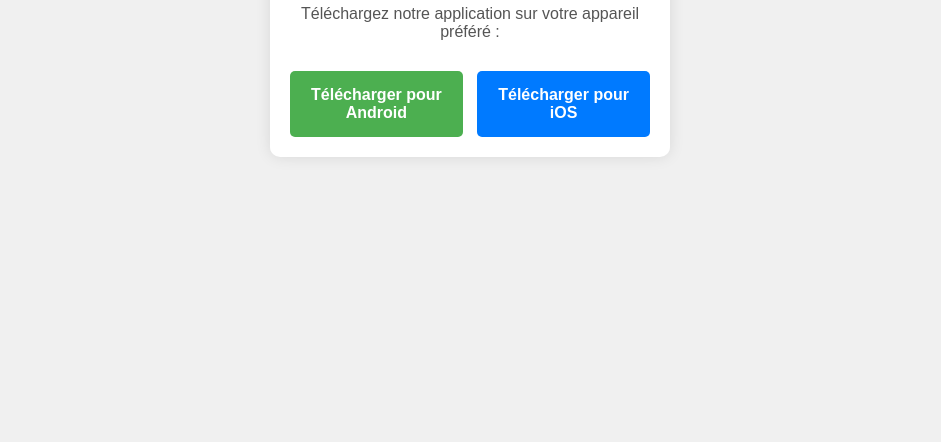
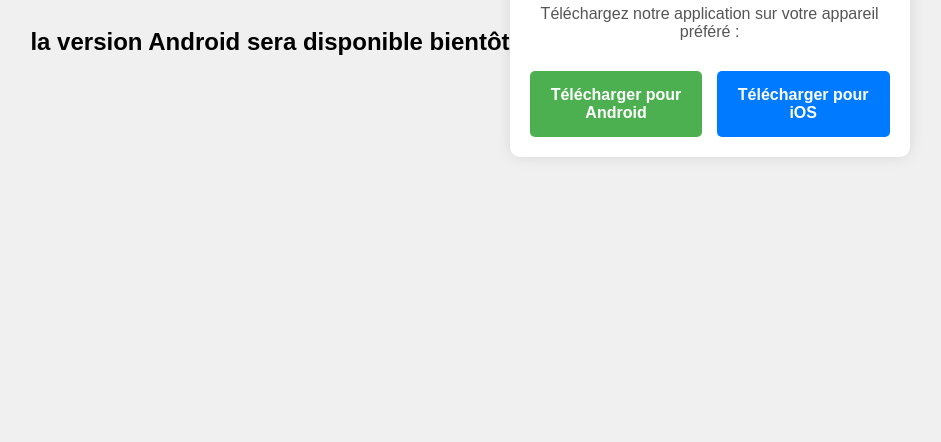
Before and after one commit to budgetappgestion/liens, a plain HTML site: page index.html in a window 1280 px wide. Shown: the part 358-800 px from the top of the page, without its empty margins (170-1111 px from the left). Drawn offline with Linux system fonts and the light colour scheme.

Commit message:
Update index.html

```diff
--- a/index.html
+++ b/index.html
@@ -4,6 +4,7 @@
     <meta charset="UTF-8">
     <meta name="viewport" content="width=device-width, initial-scale=1.0">
     <title>Liens</title>
+    <h2>la version Android sera disponible bientôt </h2>
     <style>
         * {
             margin: 0;
```
